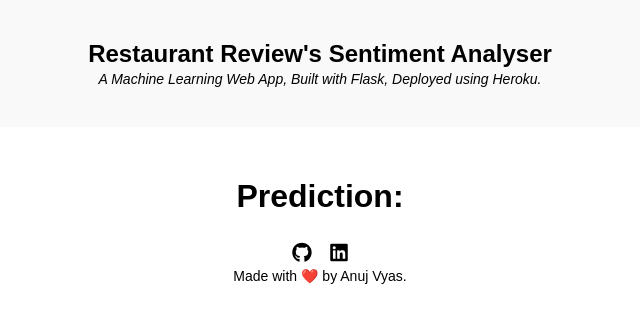
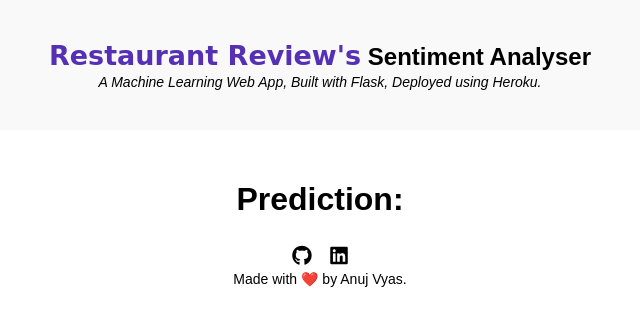
Before and after one commit to anujvyas/Restaurant-Reviews-Sentiment-Analysis-Deployment, a Flask app: template templates/result.html in a window 1280 px wide. Shown: the top 326 px of the page, without its empty margins (320-960 px from the left). Run offline with Flask 2, Linux system fonts and the light colour scheme; the template is opened without the code that fills it, so the values that code supplies are empty; parts of the project's set-up code (start-up, migrations or seed data) failed here and were passed over; some libraries are stand-ins or nearby versions; some web fonts are replaced.

Commit message:
Update result.html

```diff
--- a/templates/result.html
+++ b/templates/result.html
@@ -14,7 +14,7 @@
 
 		<!-- Website Title -->
     	<div class="container">
-            <h2><span>Restaurant Review's</span> Sentiment Analyser</h2>
+            <h2><span class="heading_font">Restaurant Review's</span> Sentiment Analyser</h2>
             <div class='description'>
     			<p>A Machine Learning Web App, Built with Flask, Deployed using Heroku.</p>
     		</div>
```
